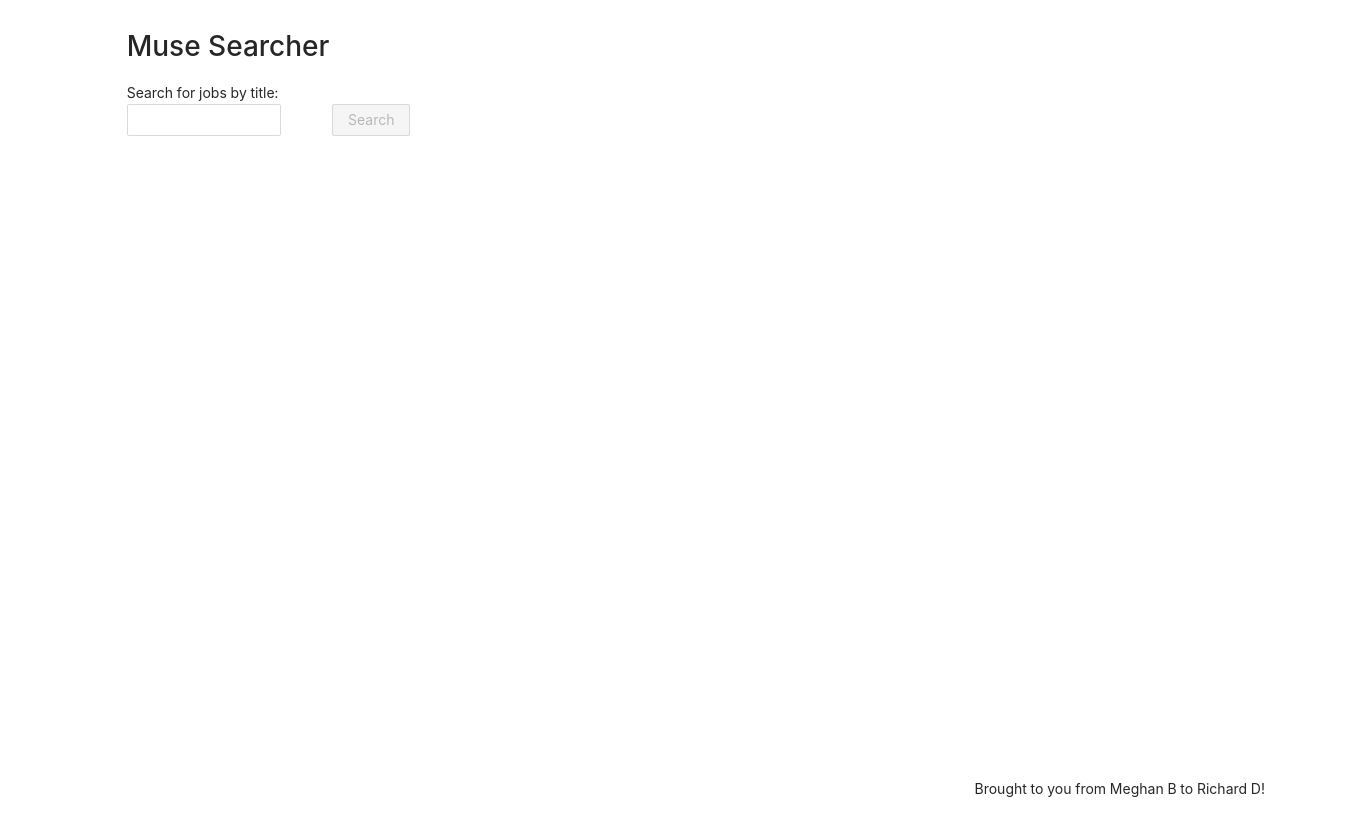
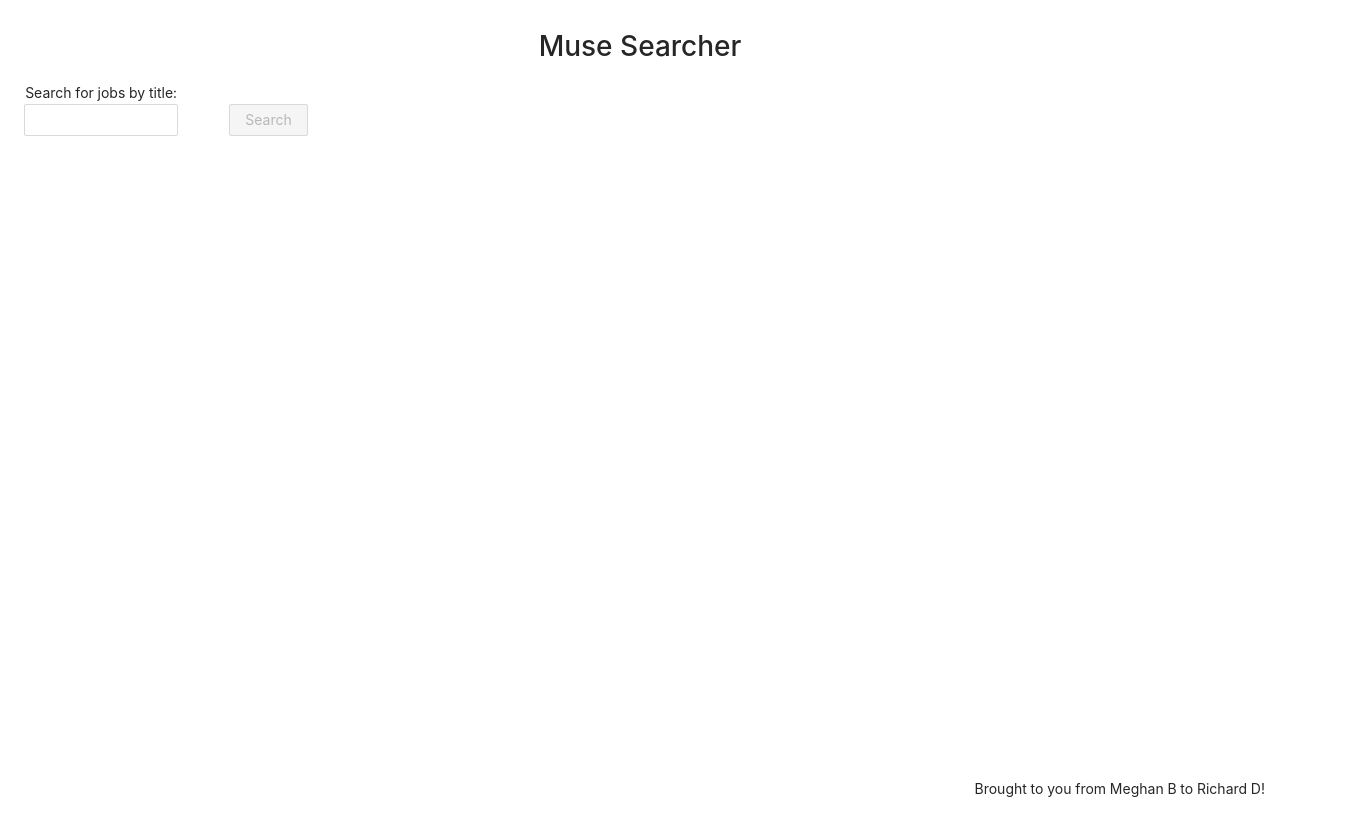
Before and after one commit to MeghaCoda/megha-search, a React (Create React App) app: page / in a window 1280 px wide. Shown: the whole page, 1359 px wide, since content can reach past the window. Built offline with nearby package versions, Linux system fonts and the light colour scheme.

Commit message:
added filter bar and updated readme

```diff
--- /dev/null
+++ b/src/components/filter_bar.tsx
@@ -0,0 +1,14 @@
+
+const FilterBar: React.FC = () => {
+    /* Note: the Antd design library's dropdown's are hover-based! Not accessibility friendly or mobile friendly!
+    Going for good old fashioned select elements where possible, even if they aren't stylable */
+    return (
+        <div className="filter-bar">
+
+        </div>
+
+    )
+
+}
+
+export default FilterBar
--- a/src/components/search_home.tsx
+++ b/src/components/search_home.tsx
@@ -1,8 +1,9 @@
-import { useState, createContext } from "react"
+import { useState } from "react"
 import { Col, Row, Button, Input } from 'antd'
 import { isValidQuery, getQueryStringsFromState, generateSearchUrl } from "../helpers/search"
 import { SearchQueryParams, APIError, DataState } from "../d"
 import SearchResults from "./search_results"
+import FilterBar from "./filter_bar"
 import axios from "axios"
 
 const SearchHome: React.FC = () => {
@@ -47,16 +48,13 @@ const SearchHome: React.FC = () => {
         }
     }
 
-    const SearchResultContext = createContext(initSearchDataState)
-
-
     return (
         <div className="search-bar">
         <Row>
-        <Col span={12} offset={2} className="full-width-col">
+        <Col span={12} className="full-width-col text-center">
            <h1>Muse Searcher</h1>
            <Row>
-            <Col span={3}>
+            <Col xs={12} lg={3}>
                 <label htmlFor="search-input">Search for jobs by title:</label>
                 <Input name="search-input" type="text"
                 onChange={(e) => setSearchState({...searchState, name: (e.target.value)})}
@@ -71,12 +69,13 @@ const SearchHome: React.FC = () => {
         </Col>
         </Row>
         {!!dataState.response?.results?.length && <>
-        <SearchResultContext.Provider value={dataState}>
+        <FilterBar />
+
             <SearchResults
             page={dataState.response.page}
             pageCount={dataState.response.page_count}
             results={dataState.response.results} />
-        </SearchResultContext.Provider>
+
         </>}
         </div>
     )
```
Also changed, not shown: 1 other file (tests, documents, lock files or other folders).
